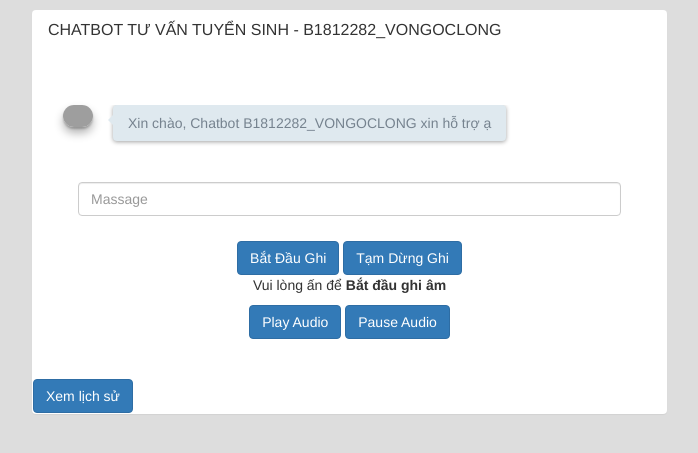
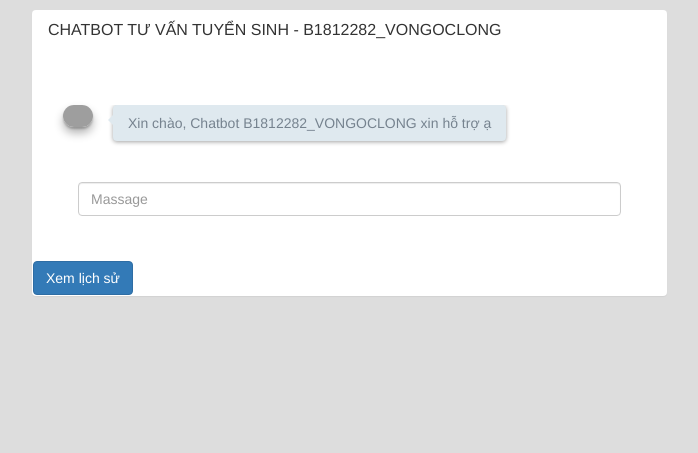
Before and after one commit to zNogard1005/Chatbot_LuanVan, a Flask app: page / in a window 1280 px wide. Shown: the top 453 px of the page, without its empty margins (243-941 px from the left). Run offline with Flask 2, Linux system fonts and the light colour scheme; parts of the project's set-up code (start-up, migrations or seed data) failed here and were passed over; some libraries are stand-ins or nearby versions; grey boxes are pictures that could not be loaded.

Commit message:
update lan 1

```diff
--- a/Code/Chatbot.py
+++ b/Code/Chatbot.py
@@ -125,7 +125,7 @@ def predict_class(sentence, Model):
 
 def getResponse(ints, intent_json, stt):
     if len(ints) == 0:
-        return "Xin lỗi, Hiện tại câu hỏi này bot chưa thể giải đáp, bot sẽ ghi nhận câu hỏi và cải thiện chất lượng", "no_answer"
+        return "Xin lỗi, hiện tại câu hỏi này bot chưa thể giải đáp, bot sẽ ghi nhận câu hỏi và cải thiện chất lượng", "no_answer"
     print(ints)
     print(intent_json)
     print(stt)
--- a/Code/templates/Chatbot.html
+++ b/Code/templates/Chatbot.html
@@ -178,7 +178,7 @@
                         <div class="chat chat-left">
                             <div class="chat-avatar">
                                 <a class="avatar avatar-online" data-toggle="tooltip" href="#" data-placement="left" title="" data-original-title="Edward Fletcher">
-                                    <img src="https://bootdey.com/img/Content/avatar/avatar2.png" alt="...">
+                                    <img src="https://www.bootdey.com/app/webroot/img/Content/avatar/avatar7.png" alt="...">
                                 </a>
                             </div>
                         <div class="chat-body">
@@ -193,13 +193,13 @@
                     <div class="form-group" id="userInput">
                         <input id="textInput" type="text" name="msg" placeholder="Massage" class="form-control"/>
                     </div>
-                    <div class="wrapper">
-                        <button id="start-record-btn" title="Start Recording" class="btn btn-primary">Bắt Đầu Ghi</button>
-                        <button id="pause-record-btn" title="Pause Recording" class="btn btn-primary">Tạm Dừng Ghi</button>
-                        <p id="recording-íntructions" class="card-text">Vui lòng ấn để <strong> Bắt đầu ghi âm</strong></p>
-                        <button onclick="playAudio()" type="button" class="btn btn-primary">Play Audio</button>
-                        <button onclick="pauseAudio()" type="button" class="btn btn-primary">Pause Audio</button>
-                    </div>
+<!--                    <div class="wrapper">-->
+<!--                        <button id="start-record-btn" title="Start Recording" class="btn btn-primary">Bắt Đầu Ghi</button>-->
+<!--                        <button id="pause-record-btn" title="Pause Recording" class="btn btn-primary">Tạm Dừng Ghi</button>-->
+<!--                        <p id="recording-íntructions" class="card-text">Vui lòng ấn để <strong> Bắt đầu ghi âm</strong></p>-->
+<!--                        <button onclick="playAudio()" type="button" class="btn btn-primary">Play Audio</button>-->
+<!--                        <button onclick="pauseAudio()" type="button" class="btn btn-primary">Pause Audio</button>-->
+<!--                    </div>-->
                 </div>
             </div>
             <div>
@@ -215,7 +215,7 @@
             var x;
             function getBotResponse(){
                 var rawText = $("#textInput").val();
-                var userHtml = '<div class="chat"><div class="chat-avatar"><a class="avatar avatar-online" data-toggle="tooltip" href="#" data-placement="right" title="" data-original-title="June Lane"><img src="https://bootdey.com/img/Content/avatar/avatar1.png" alt="..."></a></div><div class="chat-body"><div class="chat-body"><div class="chat-content"><p>' + rawText+ "</p></div></div></div></div>";
+                var userHtml = '<div class="chat"><div class="chat-avatar"><a class="avatar avatar-online" data-toggle="tooltip" href="#" data-placement="right" title="" data-original-title="June Lane"><img src="https://www.bootdey.com/app/webroot/img/Content/avatar/avatar6.png" alt="..."></a></div><div class="chat-body"><div class="chat-body"><div class="chat-content"><p>' + rawText+ "</p></div></div></div></div>";
                 $("#textInput").val("");
                 $("#chatbot").append(userHtml)
                 document.getElementById("userInput").scrollIntoView({block:"start", behavior:"smooth"});
@@ -232,9 +232,9 @@
                     console.log(dt);
 
                     fileAudio = data.split(' ');
-                    fileAudio = fileAudio.slice(fileAudio.lenght-len-1, fileAudio.lenght-1);
+                    fileAudio = fileAudio.slice(fileAudio.length-len-1, fileAudio.length-1);
 
-                    var botHtml = '<div class="chat chat-left"><div class="chat-avatar"><a class="avatar avatar-online" data-toggle="tooltip" href="#" data-placement="left" title="" data-original-title="Edward Fletcher"><img src="https://bootdey.com/img/Content/avatar/avatar2.png" alt="..."></a></div><div class="chat-body"><div class="chat-content"><p>'+"trả lời câu hỏi : "+rawText+ '</br>' +dt+'</p></div></div></div>';
+                    var botHtml = '<div class="chat chat-left"><div class="chat-avatar"><a class="avatar avatar-online" data-toggle="tooltip" href="#" data-placement="left" title="" data-original-title="Edward Fletcher"><img src="https://www.bootdey.com/app/webroot/img/Content/avatar/avatar7.png" alt="..."></a></div><div class="chat-body"><div class="chat-content"><p>'+"Xin trả lời câu hỏi: "+rawText+ '</br>' +dt+'</p></div></div></div>';
                     $('#chatbot').append(botHtml);
                     document.getElementById("userInput").scrollIntoView({block:"start", behavior:"smooth"});
                 });
@@ -277,8 +277,8 @@
                     document.getElementById("userInput").scrollIntoView({block:"start", behavior:"smooth"});
                     $.get("/get1", { msg:  noteContent }).done(function(data) {
                         var dt = data.split(' ');
-                        var len = parseInt(dt[dt.lenght-1]);
-                        dt = dt.slice(0, dt.lenght-len-1).join(' ');
+                        var len = parseInt(dt[dt.length-1]);
+                        dt = dt.slice(0, dt.length-len-1).join(' ');
                         fileaudio=data.split(' ');
                         fileaudio=fileaudio.slice(fileaudio.length-len-1,fileaudio.length-1);
                         var botHtml = '<div class="chat chat-left"><div class="chat-avatar"><a class="avatar avatar-online" data-toggle="tooltip" href="#" data-placement="left" title="" data-original-title="Edward Fletcher"><img src="https://bootdey.com/img/Content/avatar/avatar2.png" alt="..."></a></div><div class="chat-body"><div class="chat-content"><p>'+"Trả lời cho câu hỏi "+noteContent+'</br>'+dt+'</p></div></div></div>';
```
Also changed, not shown: Code/data.json, Code/sm_app.sqlite, 4 other files.
